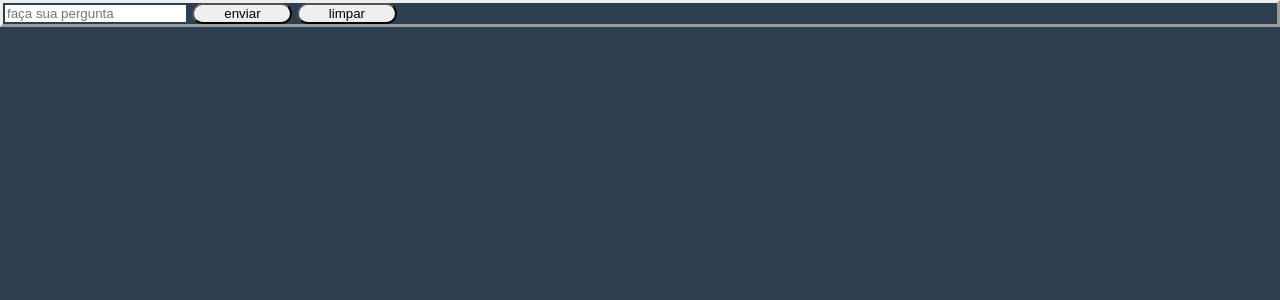
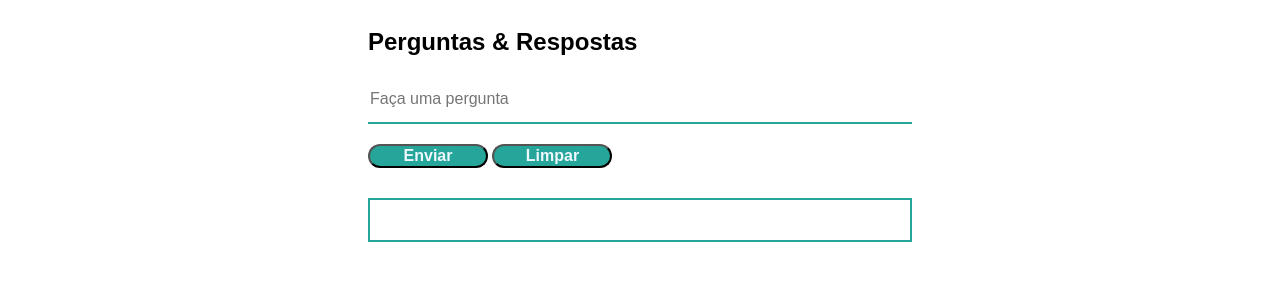
Before and after one commit to JefersonNSoares/Information-Retrieval-with-TF-IDF-and-Cosine-Similarity, a Flask app: page / in a window 1280 px wide. Shown: the top 300 px of the page. Run offline with Flask 2, Linux system fonts and the light colour scheme.

Commit message:
finalizado v1

```diff
--- a/QA/app.py
+++ b/QA/app.py
@@ -1,14 +1,16 @@
 from flask import Flask, render_template, request
 
-app = Flask(__name__ , static_url_path='/static')
-@app.route("/", methods=['GET'])
+app = Flask(__name__ )
+@app.route("/", methods=['GET', 'POST'])
 def index():
     context = ''
-    question = request.args.get('question') if request.args.get('question') is not None else ""
-    if len(question) > 0:
-        answer = "resposta"
-        # coloca o processamento da rede aq
-        context = answer
+    if request.method == 'POST':
+        question = request.form.get('question') if request.form.get('question') is not None else ""
+        print(question)
+        if len(question) > 0:
+            answer = question
+            # coloca o processamento da rede aq
+            context = answer
     return render_template('index.html', context=context)
 
 
--- a/QA/static/css/style.css
+++ /dev/null
@@ -1,24 +0,0 @@
-body{
-    margin: 0;
-    padding: 0;
-    font-family: sans-serif;
-    background: #2c3e50;
-    border-style: outset;
-}
-
-.box input{
-    text-align: justify;
-    border-color: chartreuse;
-    border: #2c3e50 solid 2px;
-
-}
-.box button{
-
-    width: 100px;
-    border-radius: 20px;
-    font-family: sans-serif;
-}
-
-.answer-content{
-    bo
-}
--- /dev/null
+++ b/QA/static/style/style.css
@@ -0,0 +1,42 @@
+body{
+    justify-content: center;
+    align-items: center;
+    display: flex;
+    flex-direction: column;
+    font-family: sans-serif;
+}
+
+.box button{
+    font-size: 16px;
+    font-weight: bold;
+    color: aliceblue;
+    width: 120px;
+    border-radius: 15px;
+    font-family: sans-serif;
+    background-color: #26a69a;
+}
+.box input{
+ width: 100%;
+ height: 3rem;
+ font-size: 1rem;
+  border: 0;
+  border-bottom: 2px solid #9e9e9e;
+  outline: none;
+  transition: .2s ease-in-out;
+  box-sizing: border-box;
+  margin-bottom: 20px;
+}
+
+.box input:valid,
+.box input:focus {
+  border-bottom: 2px solid #26a69a;
+}
+
+body .box .answer-content{
+    min-width: 500px;
+    margin-top: 30px ;
+    padding: 20px;
+    border: 2px solid #26a69a;
+    text-align: center;
+
+}
--- a/QA/templates/index.html
+++ b/QA/templates/index.html
@@ -4,27 +4,30 @@
 <head>
     <meta charset="UTF-8">
     <meta name="viewport" content="width=device-width, initial-scale=1.0">
-    <link rel="stylesheet" href="/QA/static/css/style.css">
-    <!--
-    <link rel="stylesheet" href="{{ url_for('static', filename='css/style.css') }}">
-    -->
+
+    <link rel="stylesheet" href="{{ url_for('static', filename='style/style.css') }}">
     <title>QA</title>
 </head>
 
 <body>
+
     <div class="box">
-        <form method="GET" action="/">
-            <input type="text" name="question" placeholder="faça sua pergunta">
-            <button type="submit">enviar</button>
-            <button id="btn-reset" type="reset">limpar</button>
+        <h2>Perguntas & Respostas</h2>
+        <form method="POST" action="/">
+            <input type="text" name="question" placeholder="Faça uma pergunta" autocomplete="off">
+            <br>
+            <button type="submit">Enviar</button>
+            <button id="btn-reset" type="reset">Limpar</button>
+
         </form>
+        <div class="answer-content">
+            {%if context%}
+            <p>{{ context }}</p>
+            {% endif %}
+        </div>
     </div>
-    <div class="answer-content">
-        {%if context%}
-        <p>{{ context }}</p>
-        {% endif %}
-    </div>
-    </div>
+
+
 </body>
 
 </html>
```
